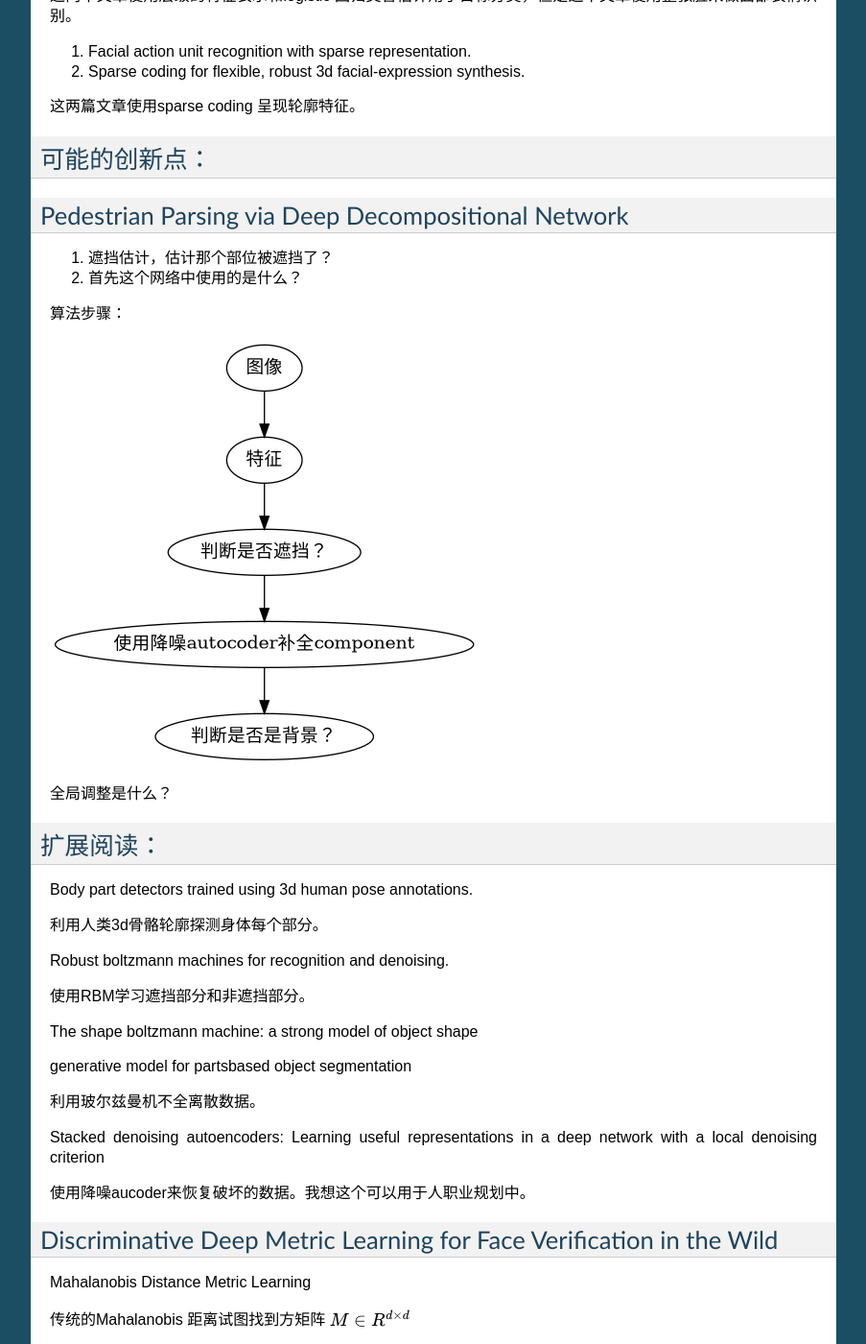
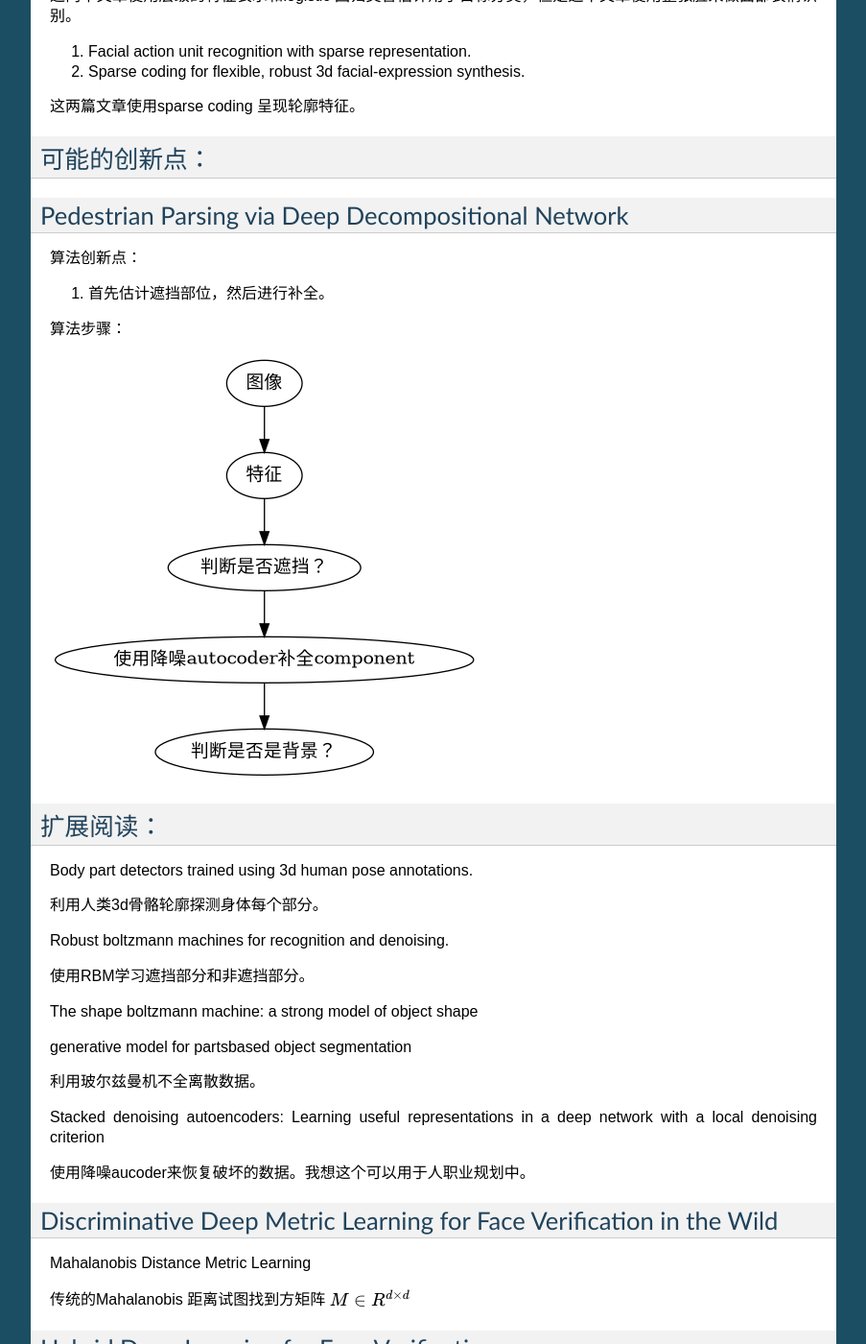
Before and after one commit to gwli/DeepLearningOnGPU, a Sphinx documentation site: the page built from source/basicConcept/NewPaper.rst, in a window 1280 px wide and 1400 px high, scrolled down 2755 px. Shown: the whole window at 96% size, without its empty margins (198-1101 px from the left). Built offline with Sphinx 7.4.7, drawn with Linux system fonts in a browser that asks for light colours.

Commit message:
临时更改

```diff
--- a/source/basicConcept/CaffeBasic.rst
+++ b/source/basicConcept/CaffeBasic.rst
@@ -34,7 +34,7 @@ caffe流程
 深度学习和并行计算
 ==================
 
-早期的神经网络，因无法处理两层以上的网络，都是浅层的。目前的深度学习，因采取逐层预训练和全局微调策略，能够实现深层次的网络结构（目前通常需要10层以上的隐含层，才能够取得较好的预测效果），但实际上训练一层的神经网络是非常困难的。比如当前的深度学习网络中上百万、甚至是上千万的参数需要经过后向反馈来调整，并且深度学习需要大量的训练数据来确保分类和预测的准确性，也就意味着成几百万甚至是几千万的输入数据需要运行在前向或者后向反馈中，因此计算量是非常巨大的。另一方面，深度学习由大量相同的、并行神经元组成，因此能够并行映射到GPU中，能够提供巨大的加速。这里使用NVIDIA公司提供的深度学习平台：CAFFE。 实验已表明，当训练“reference imagenet”时， 并行计算能够获得10倍于intel ivyBridge CPU的加速。
+早期的神经网络，因无法处理两层以上的网络，都是浅层的。目前的深度学习，因采取逐层预训练和全局微调策略，能够实现深层次的网络结构（目前通常需要10层以上的隐含层，才能够取得较好的建模效果），但实际上训练一层的神经网络是非常困难的。这是因为当前的深度学习网络中存在上百万、甚至是上千万的参数需要经过后向反馈来调整，并且深度学习需要大量的训练数据来确保分类和预测的准确性，也就意味着几百万甚至是几千万的输入数据需要运行在前向或者后向反馈中，因此计算量是非常巨大的。另一方面，深度学习由大量相同的、并行的神经元组成，能够并行映射到GPU中，能够提供巨大的计算加速。这里使用NVIDIA公司提供的深度学习平台：CAFFE。 实验已表明，当训练“reference imagenet”时， 并行计算能够获得10倍于intel ivyBridge CPU的加速。
 
 NVIDIA cuDNN 是主要的深度学习GPU加速库，它提供深度学习中常用的操作。比如：卷积、池化、softmax、神经元激活（包括sigmoid、矫正线性器和Hyperbolic tangent ），当然这些函数都支持前向、后向传播，cuDNN主要是在以矩阵相乘的方面擅长，cuDNN特性定数据输出，支持可伸缩的维度定制， dimension ordering, striding and subregions for 对于四维张量。这些可伸缩性允许神经元积分，并且能够避免输入输出转换。
 
--- a/source/basicConcept/NewPaper.rst
+++ b/source/basicConcept/NewPaper.rst
@@ -153,8 +153,9 @@ top 两层使用boosting 结构， {0，L-2}层使用后向反馈算法。
 Pedestrian Parsing via Deep Decompositional Network
 ===================================================
 
-#. 遮挡估计，估计那个部位被遮挡了？
-#. 首先这个网络中使用的是什么？
+算法创新点：
+
+#. 首先估计遮挡部位，然后进行补全。
 
 算法步骤：
 
@@ -169,7 +170,6 @@ Pedestrian Parsing via Deep Decompositional Network
       a->b->c->d->e
    }
 
-全局调整是什么？
 
 扩展阅读：
 =========
```
